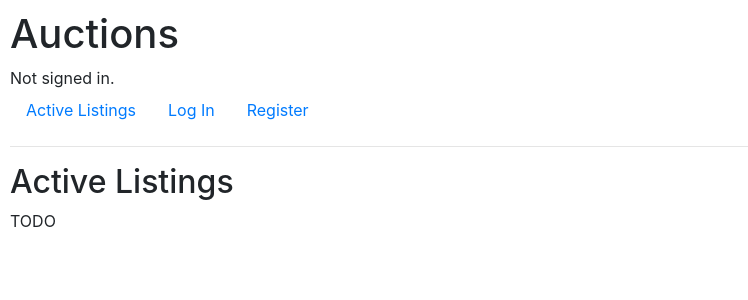
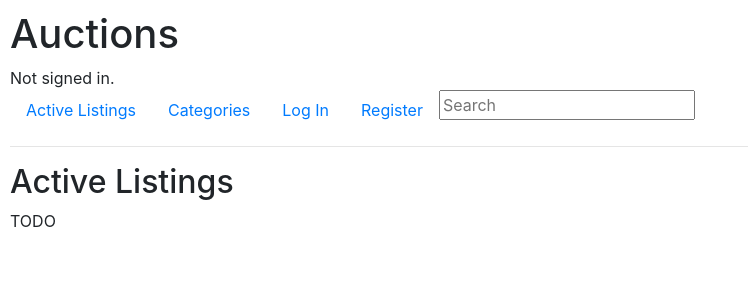
Before and after one commit to ARoman87/commerce, a Django app: page / in a window 1280 px wide. Shown: the top 300 px of the page, without its empty margins (0-748 px from the left). Run offline with Django 3.2, Linux system fonts and the light colour scheme; some libraries are stand-ins or nearby versions.

Commit message:
Added search bar.

```diff
--- a/auctions/templates/auctions/layout.html
+++ b/auctions/templates/auctions/layout.html
@@ -22,6 +22,9 @@
             <li class="nav-item">
                 <a class="nav-link" href="{% url 'index' %}">Active Listings</a>
             </li>
+            <li class="nav-item">
+                <a class="nav-link" href="{% url 'index' %}">Categories</a>
+            </li>
 
             {% if user.is_authenticated %}
                 <li class="nav-item">
@@ -34,6 +37,9 @@
                 <li class="nav-item">
                     <a class="nav-link" href="{% url 'logout' %}">Log Out</a>
                 </li>
+                <li class="nav-item">
+                    <a class="nav-link" href="">Watchlist</a>
+                </li>
             {% else %}
                 <li class="nav-item">
                     <a class="nav-link" href="{% url 'login' %}">Log In</a>
@@ -42,6 +48,13 @@
                     <a class="nav-link" href="{% url 'register' %}">Register</a>
                 </li>
             {% endif %}
+                <li>
+                    <form action="{% url 'search' %}" method="POST">
+                        {% csrf_token %}
+
+                        <input type="text" name="q" placeholder="Search">
+                    </form>
+                </li>
         </ul>
         <hr>
         {% block body %}
--- a/auctions/urls.py
+++ b/auctions/urls.py
@@ -12,4 +12,5 @@ urlpatterns = [
     path("edit/<str:pk>/", views.edit, name="edit"),
     path("listings", views.listings, name="listings"),
     path("delete/<str:pk>", views.delete, name="delete"),
+    path("search", views.search, name="search")
 ]
--- a/auctions/views.py
+++ b/auctions/views.py
@@ -125,3 +125,11 @@ def delete(request, pk):
     return render(request, "auctions/delete.html", {
         "list": listing,
     })
+
+def search(request):
+    search = request.POST["q"]
+    title = Listing.objects.filter(title__icontains=search)
+    return render(request, "auctions/search.html", {
+        "search": search,
+        "title": title,
+    })
```
Also changed, not shown: auctions/templates/auctions/search.html (added, +16 -0 lines), db.sqlite3.
